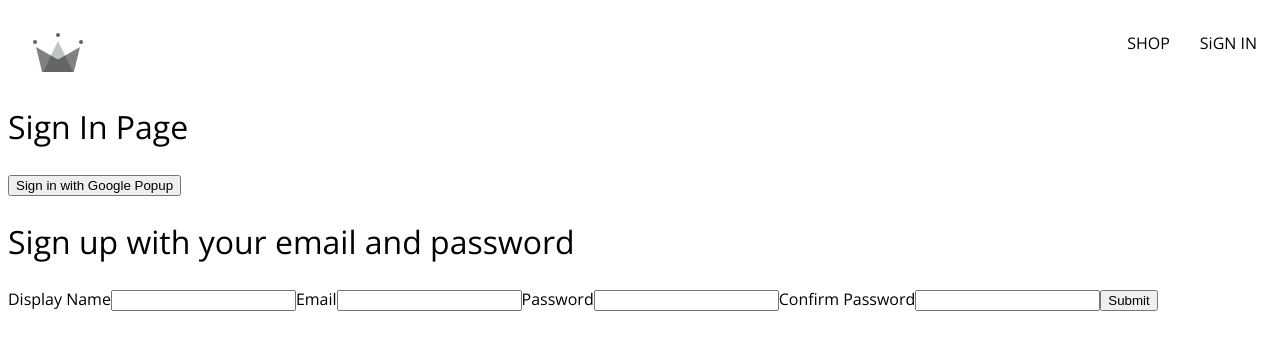
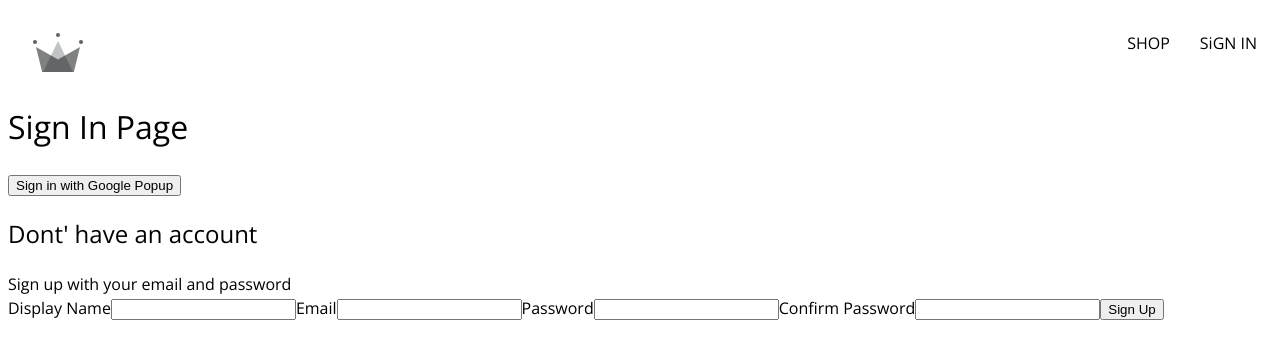
Before and after one commit to Pratikkk/Crown-Clothing, a React (Vite) app: page /sign-in in a window 1280 px wide. Shown: the top 358 px of the page. Built offline with nearby package versions, Linux system fonts and the light colour scheme.

Commit message:
added email , username, password login

```diff
--- a/src/components/sign-up/sign-up.jsx
+++ b/src/components/sign-up/sign-up.jsx
@@ -1,4 +1,8 @@
-import { useReducer, useState } from 'react';
+import { useState } from 'react';
+import {
+    createAuthUserWithEmailAndPassword,
+    createUserDocumentFromAuth,
+} from '../../utils/firebase/firebase-utils';
 
 const defaultFormFields = {
     displayName: '',
@@ -11,17 +15,45 @@ const SignUp = () => {
     const [formFields, setFormFields] = useState(defaultFormFields);
     const { displayName, email, password, confirmPassword } = formFields;
 
-    console.log(formFields);
+
+    const resetFormFields = () => {
+        setFormFields(defaultFormFields);
+    };
+
+    const handleSubmit = async (event) => {
+        event.preventDefault();
+
+        if (password !== confirmPassword) {
+            alert('Passwords does not match !');
+            return;
+        }
+
+        try {
+            const { user } = await createAuthUserWithEmailAndPassword(
+                email,
+                password
+            );
+            await createUserDocumentFromAuth(user, { displayName });
+            resetFormFields();
+        } catch (error) {
+            if (error.code === 'auth/email-already-in-use') {
+                alert('Cannot create user, email is already in use');
+            } else {
+                console.log(' user creation encountered an error', error);
+            }
+        }
+    };
 
     const handleChange = (event) => {
         const { name, value } = event.target;
 
-        setFormFields({ ...formFields, [name]: value })
+        setFormFields({ ...formFields, [name]: value });
     };
     return (
-        <div>
-            <h1>Sign up with your email and password</h1>
-            <form onSubmit={() => { }}>
+        <div className="sign-up-container">
+            <h2>Dont' have an account</h2>
+            <span>Sign up with your email and password</span>
+            <form onSubmit={handleSubmit}>
                 <label>Display Name</label>
                 <input
                     type="text"
@@ -54,7 +86,7 @@ const SignUp = () => {
                     name="confirmPassword"
                     value={confirmPassword}
                 />
-                <button type="submit">Submit</button>
+                <button type="submit">Sign Up</button>
             </form>
         </div>
     );
--- /dev/null
+++ b/src/components/sign-up/sign-up.scss
@@ -0,0 +1,9 @@
+.sign-up-container {
+    display: flex;
+    flex-direction: column;
+    width: 380px;
+
+    h2 {
+        margin: 10px 0;
+    }
+}
--- a/src/routes/sign-in/SignIn.jsx
+++ b/src/routes/sign-in/SignIn.jsx
@@ -1,5 +1,3 @@
-
-
 import {
   signInWithGooglePopup,
   createUserDocumentFromAuth,
@@ -8,7 +6,6 @@ import {
 import SignUp from '../../components/sign-up/sign-up.jsx';
 
 const SignIn = () => {
-
   const logGoogleUser = async () => {
     const { user } = await signInWithGooglePopup();
     const userDocRef = await createUserDocumentFromAuth(user);
@@ -18,7 +15,7 @@ const SignIn = () => {
     <>
       <h1>Sign In Page</h1>
       <button onClick={logGoogleUser}>Sign in with Google Popup</button>
-      <SignUp> </SignUp>
+      <SignUp />
     </>
   );
 };
--- a/src/utils/firebase/firebase-utils.js
+++ b/src/utils/firebase/firebase-utils.js
@@ -1,13 +1,14 @@
 // Import the functions you need from the SDKs you need
-import { initializeApp } from "firebase/app";
+import { initializeApp } from 'firebase/app';
 
 import {
   getAuth,
   signInWithRedirect,
   signInWithPopup,
   GoogleAuthProvider,
-} from "firebase/auth";
-import { getFirestore, getDoc, doc, setDoc } from "firebase/firestore";
+  createUserWithEmailAndPassword,
+} from 'firebase/auth';
+import { getFirestore, getDoc, doc, setDoc } from 'firebase/firestore';
 
 // TODO: Add SDKs for Firebase products that you want to use
 // https://firebase.google.com/docs/web/setup#available-libraries
@@ -15,32 +16,36 @@ import { getFirestore, getDoc, doc, setDoc } from "firebase/firestore";
 // Your web app's Firebase configuration
 // For Firebase JS SDK v7.20.0 and later, measurementId is optional
 const firebaseConfig = {
-  apiKey: "AIzaSyCn97doq5_BHI4OE9UcpiDbhFgvINA9YMs",
-  authDomain: "crwn-clothing-db-73f91.firebaseapp.com",
-  projectId: "crwn-clothing-db-73f91",
-  storageBucket: "crwn-clothing-db-73f91.appspot.com",
-  messagingSenderId: "1023956494784",
-  appId: "1:1023956494784:web:eb86ec02b63ba15d940025",
-  measurementId: "G-JZC8NQCLPK",
+  apiKey: 'AIzaSyCn97doq5_BHI4OE9UcpiDbhFgvINA9YMs',
+  authDomain: 'crwn-clothing-db-73f91.firebaseapp.com',
+  projectId: 'crwn-clothing-db-73f91',
+  storageBucket: 'crwn-clothing-db-73f91.appspot.com',
+  messagingSenderId: '1023956494784',
+  appId: '1:1023956494784:web:eb86ec02b63ba15d940025',
+  measurementId: 'G-JZC8NQCLPK',
 };
 
 // Initialize Firebase
 const firebaseApp = initializeApp(firebaseConfig);
-const GoogleProvider = new GoogleAuthProvider();
-GoogleProvider.setCustomParameters({
-  prompt: "select_account",
+const googleProvider = new GoogleAuthProvider();
+googleProvider.setCustomParameters({
+  prompt: 'select_account',
 });
 
 export const auth = getAuth();
-export const signInWithGooglePopup = () => signInWithPopup(auth, GoogleProvider);
+export const signInWithGooglePopup = () =>
+  signInWithPopup(auth, googleProvider);
 export const signInWithGoogleRedirect = () =>
-  signInWithRedirect(auth, GoogleProvider);
+  signInWithRedirect(auth, googleProvider);
 
 export const db = getFirestore();
 
-export const createUserDocumentFromAuth = async (userAuth) => {
-  const userDocRef = doc(db, "users", userAuth.uid);
-  console.log(userDocRef);
+export const createUserDocumentFromAuth = async (
+  userAuth,
+  additionalInformation = { }
+) => {
+  if (!userAuth) return;
+  const userDocRef = doc(db, 'users', userAuth.uid);
 
   const userSnapshot = await getDoc(userDocRef);
 
@@ -53,11 +58,17 @@ export const createUserDocumentFromAuth = async (userAuth) => {
         displayName,
         email,
         createdAt,
+        ...additionalInformation,
       });
     } catch (error) {
-      console.log("error creating the user", error);
+      console.log('error creating the user', error);
     }
   }
   return userDocRef;
+};
 
+export const createAuthUserWithEmailAndPassword = async (email, password) => {
+  if (!email || !password) return;
+
+  return await createUserWithEmailAndPassword(auth, email, password);
 };
```
